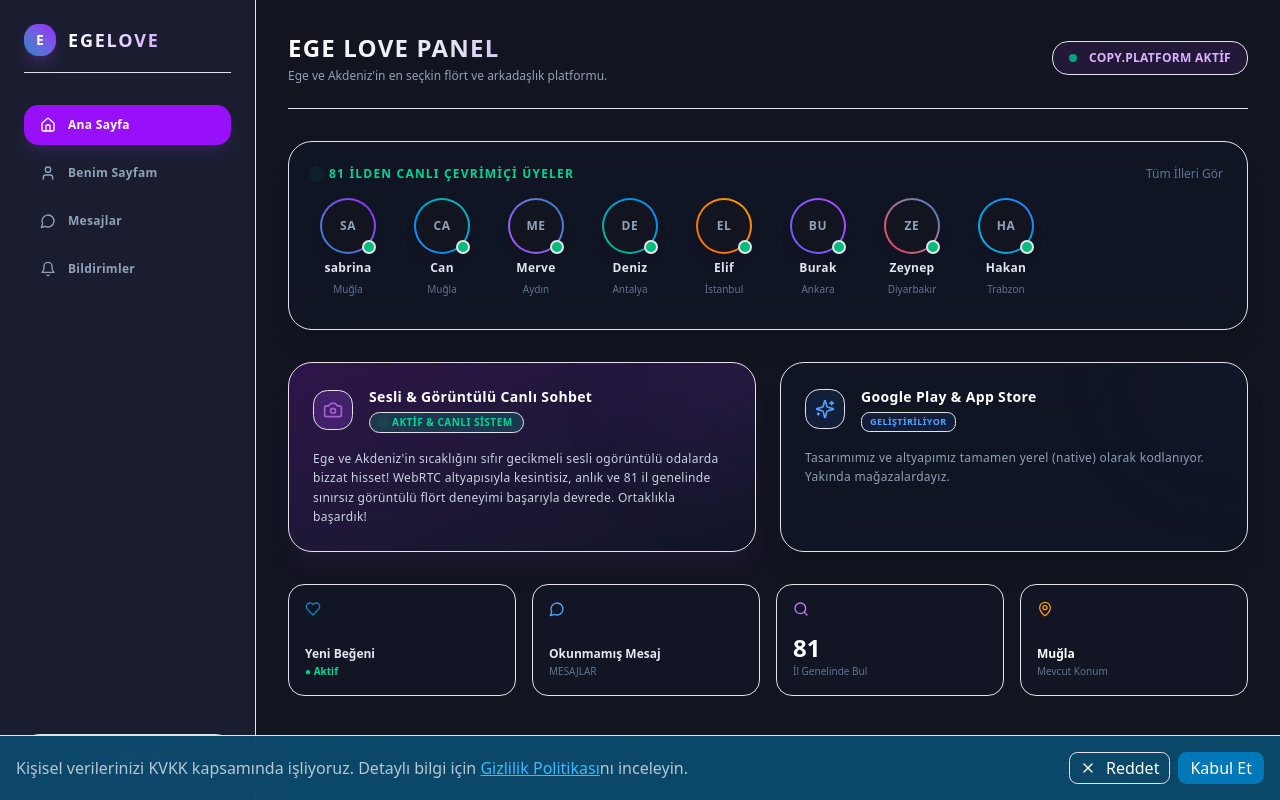
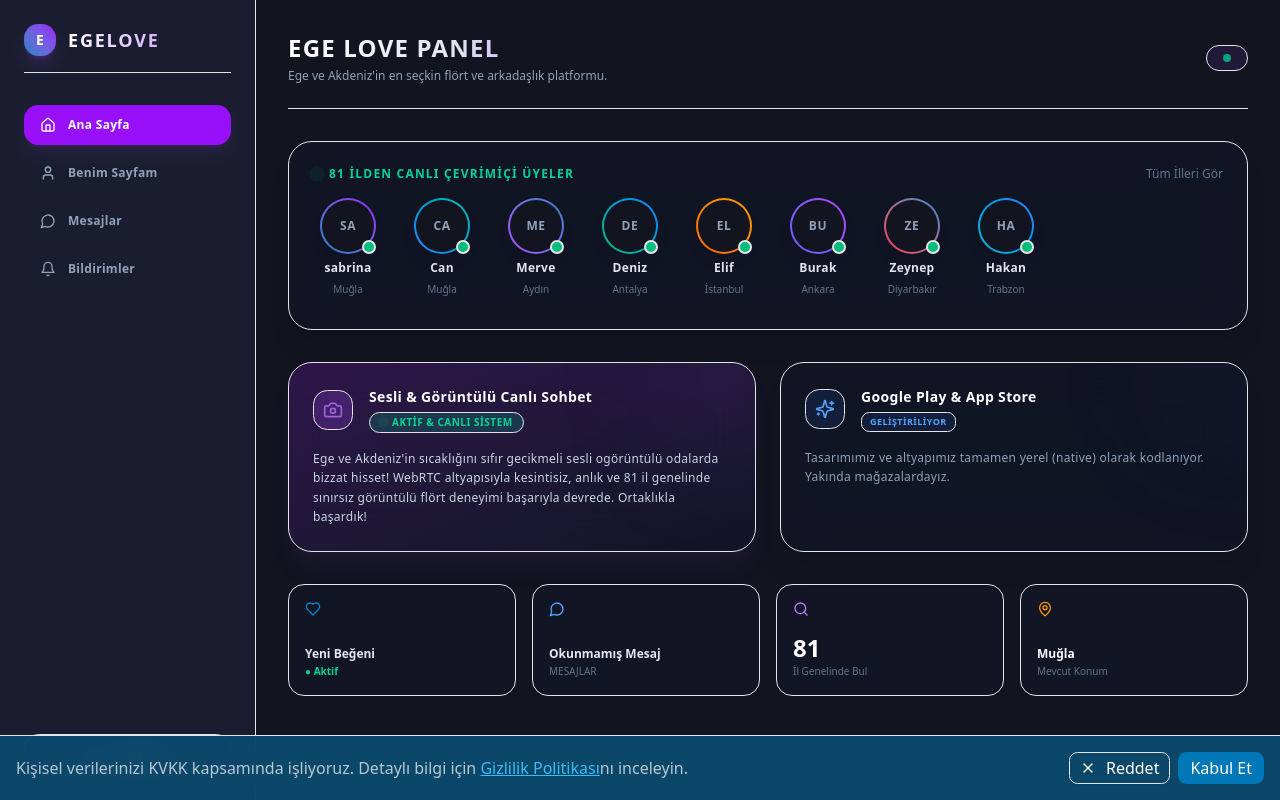
Before and after one commit to ylmzchdr/egelove-backend, a Next.js app in the folder frontend/: page /dashboard in a window 1280 px wide. Built offline with nearby package versions, Linux system fonts and the light colour scheme.

Commit message:
fix: successfully purge fake copy platform string from dashboard layout core

```diff
--- a/frontend/app/dashboard/page.tsx
+++ b/frontend/app/dashboard/page.tsx
@@ -100,7 +100,7 @@ export default function DashboardPage() {
           </div>
           <div className="flex items-center gap-3 bg-purple-500/10 border border-purple-500/20 px-4 py-2 rounded-2xl">
             <span className="w-2 h-2 rounded-full bg-emerald-400 animate-pulse" />
-            <span className="text-xs font-semibold text-purple-300 tracking-wide">COPY.PLATFORM AKTİF</span>
+
           </div>
         </div>
 
```
